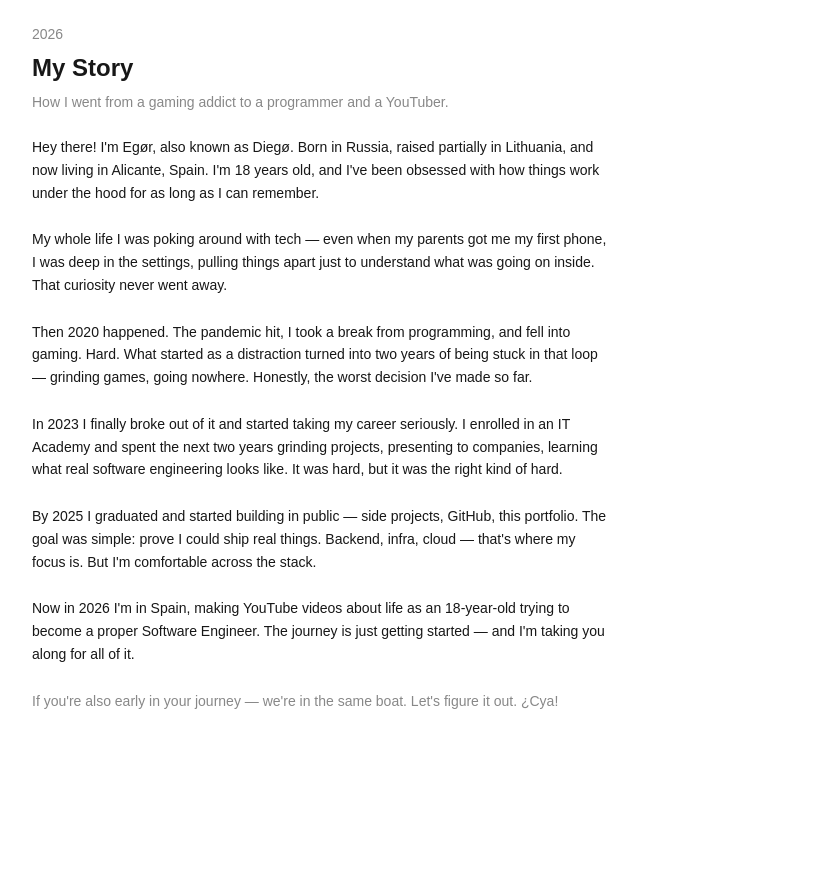
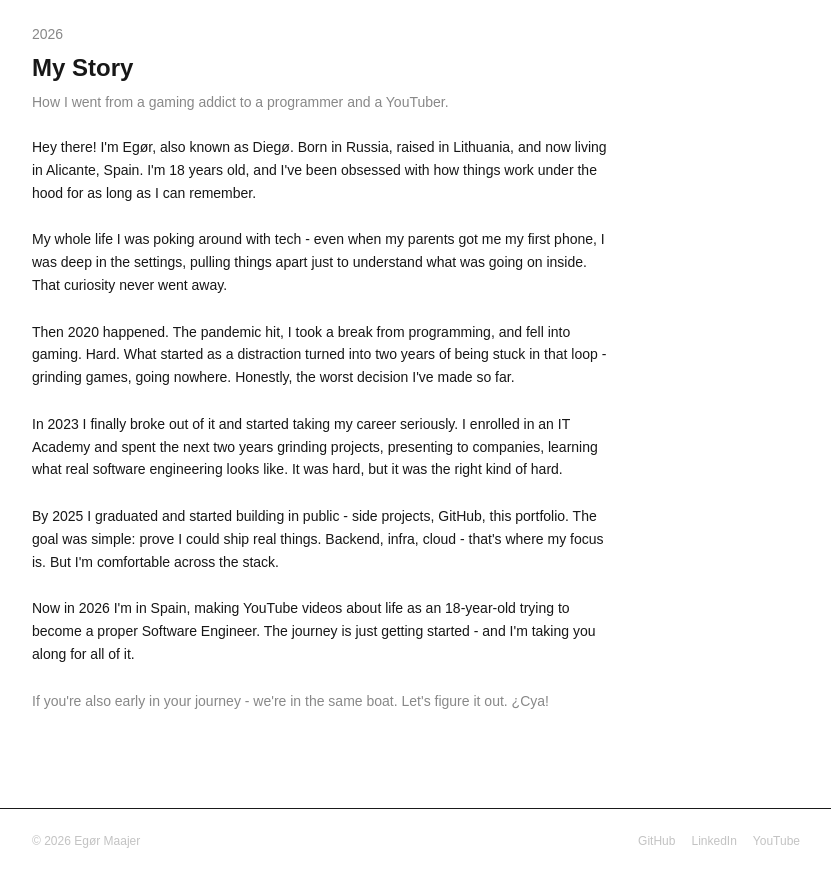
Before and after one commit to monokkai/maajer.io, a Next.js app: page /blog/my-story in a window 1280 px wide. Shown: the part 140-1013 px from the top of the page, without its empty margins (224-1055 px from the left). Before the commit the page ends 948 px from the top, so only its background shows below. Built offline with nearby package versions, Linux system fonts and the light colour scheme.

Commit message:
feat: new projects have been added

```diff
--- a/app/blog/my-story/page.tsx
+++ b/app/blog/my-story/page.tsx
@@ -8,6 +8,10 @@ const fade = (delay: number) => ({
   animate: { opacity: 1, y: 0 },
   transition: { duration: 0.5, delay },
 });
+
+function currentYear() {
+  return new Date().getFullYear() - 2008;
+}
 
 export default function MyStory() {
   return (
@@ -27,13 +31,13 @@ export default function MyStory() {
 
         <motion.p className="text-sm leading-relaxed" {...fade(0.2)}>
           Hey there! I&apos;m Egør, also known as Diegø. Born in Russia, raised
-          partially in Lithuania, and now living in Alicante, Spain. I&apos;m 18
-          years old, and I&apos;ve been obsessed with how things work under the
-          hood for as long as I can remember.
+          in Lithuania, and now living in Alicante, Spain. I&apos;m{" "}
+          {currentYear()} {""} years old, and I&apos;ve been obsessed with how
+          things work under the hood for as long as I can remember.
         </motion.p>
 
         <motion.p className="text-sm leading-relaxed" {...fade(0.25)}>
-          My whole life I was poking around with tech — even when my parents got
+          My whole life I was poking around with tech - even when my parents got
           me my first phone, I was deep in the settings, pulling things apart
           just to understand what was going on inside. That curiosity never went
           away.
@@ -42,7 +46,7 @@ export default function MyStory() {
         <motion.p className="text-sm leading-relaxed" {...fade(0.3)}>
           Then 2020 happened. The pandemic hit, I took a break from programming,
           and fell into gaming. Hard. What started as a distraction turned into
-          two years of being stuck in that loop — grinding games, going nowhere.
+          two years of being stuck in that loop - grinding games, going nowhere.
           Honestly, the worst decision I&apos;ve made so far.
         </motion.p>
 
@@ -55,23 +59,23 @@ export default function MyStory() {
         </motion.p>
 
         <motion.p className="text-sm leading-relaxed" {...fade(0.4)}>
-          By 2025 I graduated and started building in public — side projects,
+          By 2025 I graduated and started building in public - side projects,
           GitHub, this portfolio. The goal was simple: prove I could ship real
-          things. Backend, infra, cloud — that&apos;s where my focus is. But
+          things. Backend, infra, cloud - that&apos;s where my focus is. But
           I&apos;m comfortable across the stack.
         </motion.p>
 
         <motion.p className="text-sm leading-relaxed" {...fade(0.45)}>
           Now in 2026 I&apos;m in Spain, making YouTube videos about life as an
           18-year-old trying to become a proper Software Engineer. The journey
-          is just getting started — and I&apos;m taking you along for all of it.
+          is just getting started - and I&apos;m taking you along for all of it.
         </motion.p>
 
         <motion.p
           className="text-sm leading-relaxed text-lightGray"
           {...fade(0.5)}
         >
-          If you&apos;re also early in your journey — we&apos;re in the same
+          If you&apos;re also early in your journey - we&apos;re in the same
           boat. Let&apos;s figure it out. ¿Cya!
         </motion.p>
       </motion.div>
--- /dev/null
+++ b/app/components/footer.tsx
@@ -0,0 +1,39 @@
+const Footer = () => {
+  return (
+    <footer className="border-t border-darkGray mt-auto">
+      <div className="mx-auto w-[90%] md:w-[60%] py-6 flex items-center justify-between">
+        <p className="text-xs text-lightGray/50">
+          © {new Date().getFullYear()} Egør Maajer
+        </p>
+        <div className="flex gap-4">
+          <a
+            href="https://github.com/monokkai"
+            target="_blank"
+            rel="noopener noreferrer"
+            className="text-xs text-lightGray/50 hover:text-white transition-colors"
+          >
+            GitHub
+          </a>
+          <a
+            href="https://www.linkedin.com/in/igor-mayer-688614374/"
+            target="_blank"
+            rel="noopener noreferrer"
+            className="text-xs text-lightGray/50 hover:text-white transition-colors"
+          >
+            LinkedIn
+          </a>
+          <a
+            href="https://www.youtube.com/@lydd2"
+            target="_blank"
+            rel="noopener noreferrer"
+            className="text-xs text-lightGray/50 hover:text-white transition-colors"
+          >
+            YouTube
+          </a>
+        </div>
+      </div>
+    </footer>
+  );
+};
+
+export default Footer;
--- a/app/layout.tsx
+++ b/app/layout.tsx
@@ -1,6 +1,7 @@
 import type { Metadata } from "next";
 import { Geist, Geist_Mono } from "next/font/google";
 import "./globals.css";
+import Footer from "./components/footer";
 
 const geistSans = Geist({
   variable: "--font-geist-sans",
@@ -27,7 +28,10 @@ export default function RootLayout({
       lang="en"
       className={`${geistSans.variable} ${geistMono.variable} h-full antialiased`}
     >
-      <body className="min-h-full flex flex-col">{children}</body>
+      <body className="min-h-full flex flex-col">
+        {children}
+        <Footer />
+      </body>
     </html>
   );
 }
--- a/app/works/works.ts
+++ b/app/works/works.ts
@@ -5,6 +5,20 @@ export const works = [
             "Universal library for generating test data with filtering and customization. Supports JS, TS, and React.",
         href: "https://github.com/monokkai/mockmate",
         tags: ["TypeScript", "React", "Library"],
+    },
+    {
+        name: "DevSecOps cli tool",
+        description:
+            "Fast Rust-powered CLI for git workflows, Docker container management, security scanning, JWT generation, and HTTP requests — all in one tool.",
+        href: "https://github.com/monokkai/cli",
+        tags: ["Rust", "Terminal", "CLI"],
+    },
+    {
+        name: "Go & C++ metrics pipeline",
+        description:
+            "Distributed metrics processing pipeline built with Go and C++. Go service handles API and orchestration, while C++ worker performs compute-heavy metric aggregation. Fully containerized with Docker, deployed on Kubernetes, and integrated with Prometheus for observability.",
+        href: "https://github.com/monokkai/go-cpp-metrics-pipeline",
+        tags: ["Go", "C++", "Docker", "Kubernetes", "Prometheus"],
     },
     {
         name: "E2E Tickets Sell App",
```
Also changed, not shown: app/components/Navbar/navbar.tsx (+6 -1 lines), 1 other file (tests, documents, lock files or other folders).
